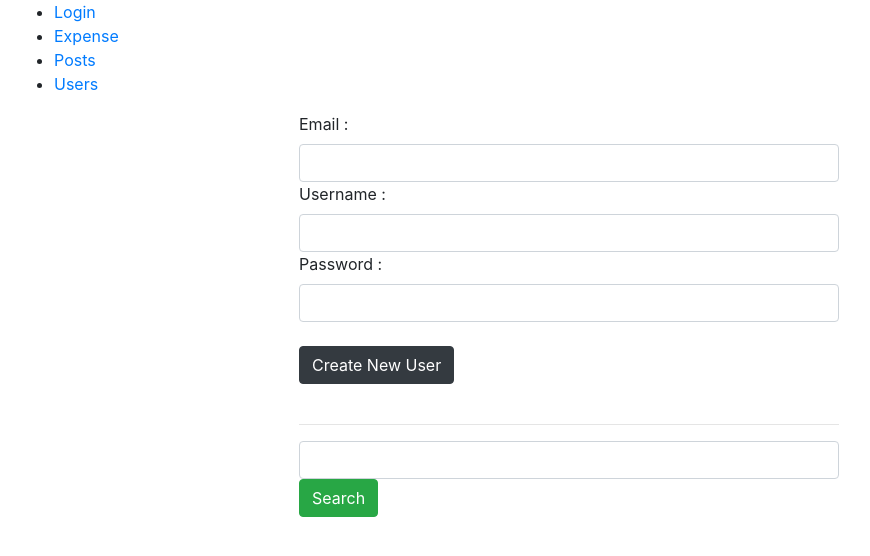
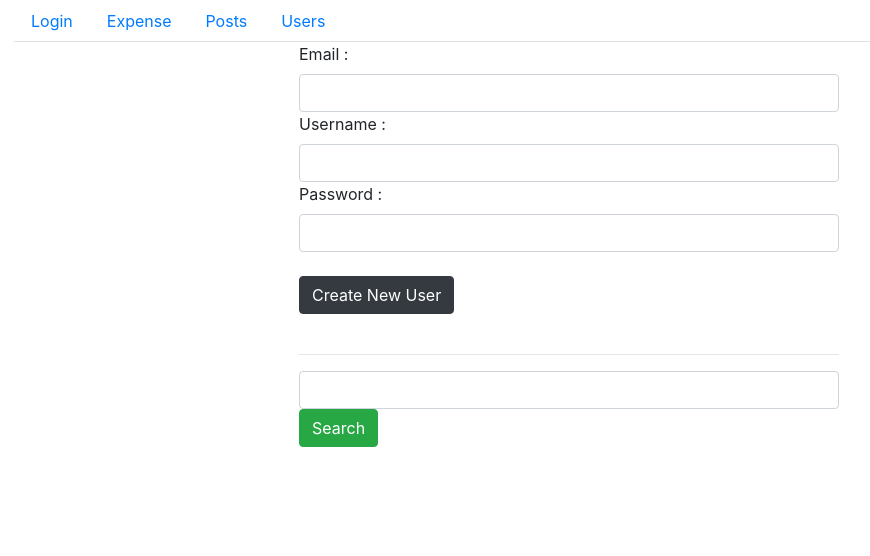
Before and after one commit to synergy2411/brillio-react-apr22, a React (Create React App) app in the folder first-app/: page /users in a window 1280 px wide. Shown: the top 556 px of the page, without its empty margins (71-941 px from the left). Built offline with nearby package versions, Linux system fonts and the light colour scheme.

Commit message:
SPA works

```diff
--- a/first-app/src/App.tsx
+++ b/first-app/src/App.tsx
@@ -1,6 +1,6 @@
 import { ApolloClient, InMemoryCache, ApolloProvider } from '@apollo/client';
 import { Fragment } from 'react';
-import { Route, Switch } from 'react-router-dom';
+import { Route, Switch, BrowserRouter, Link } from 'react-router-dom';
 import Expenses from './Components/Expenses/Expenses';
 import Header from './Components/Header/Header';
 import Login from './Components/Login/Login';
@@ -12,6 +12,8 @@ const client = new ApolloClient({
   cache: new InMemoryCache()
 })
 
+
+
 function App() {
   return (
     <Fragment>
@@ -20,22 +22,20 @@ function App() {
       </div>
 
       <div className="container">
-        <Switch>
         <Route path="/" exact>
           <Login />
         </Route>
+        <Route path="/posts">
+          <Posts />
+        </Route>
         <Route path="/expenses">
           <Expenses />
-          </Route>
-          <Route path="/posts">
-            <Posts />
         </Route>
         <Route path="/users">
           <ApolloProvider client={client}>
             <Users />
           </ApolloProvider>
         </Route>
-        </Switch>
       </div>
     </Fragment>
   );
--- a/first-app/src/Components/Header/Header.tsx
+++ b/first-app/src/Components/Header/Header.tsx
@@ -3,20 +3,24 @@ import { Link } from 'react-router-dom';
 
 const Header = () => {
     return (
-        <ul>
-            <li>
-                <Link to="/">Login</Link>
-            </li>
-            <li>
-                <Link to="/expense">Expense</Link>
-            </li>
-            <li>
-                <Link to="/posts">Posts</Link>
-            </li>
-            <li>
-                <Link to="/users">Users</Link>
-            </li>
-        </ul>
+        <header>
+            <nav>
+                <ul className='nav nav-tabs'>
+                    <li className='nav-item'>
+                        <Link to="/" className='nav-link'>Login</Link>
+                    </li>
+                    <li className='nav-item'>
+                        <Link to="/expenses" className='nav-link'>Expense</Link>
+                    </li>
+                    <li className='nav-item'>
+                        <Link to="/posts" className='nav-link'>Posts</Link>
+                    </li>
+                    <li className='nav-item'>
+                        <Link to="/users" className='nav-link'>Users</Link>
+                    </li>
+                </ul>
+            </nav>
+        </header>
     )
 }
 
--- a/first-app/src/Components/Users/AddNewUser/AddUser.tsx
+++ b/first-app/src/Components/Users/AddNewUser/AddUser.tsx
@@ -22,7 +22,13 @@ const AddUser = () => {
     password: ''
   })
 
-  let [createUserCallback, {error, loading, data}] = useMutation(CREATE_USER_MUTATION)
+  let [createUserCallback, {error, loading, data}] = useMutation(CREATE_USER_MUTATION,{
+    variables :{
+      username : '',
+      email : '',
+      password : ''
+    }
+  })
 
   const createUserHandler = (event : React.FormEvent) => {
     event.preventDefault()
```
Also changed, not shown: first-app/src/index.tsx (+6 -4 lines). Lines whose indentation alone changed are shown as unchanged.
